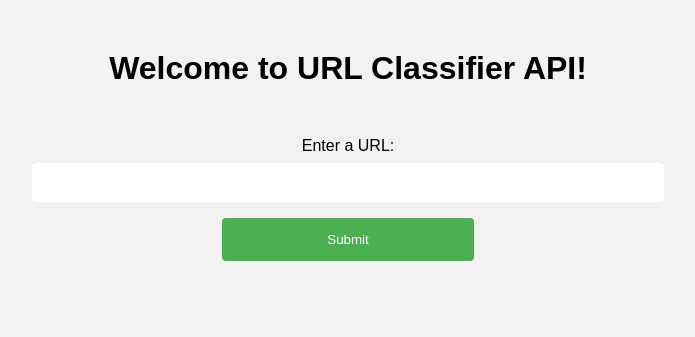
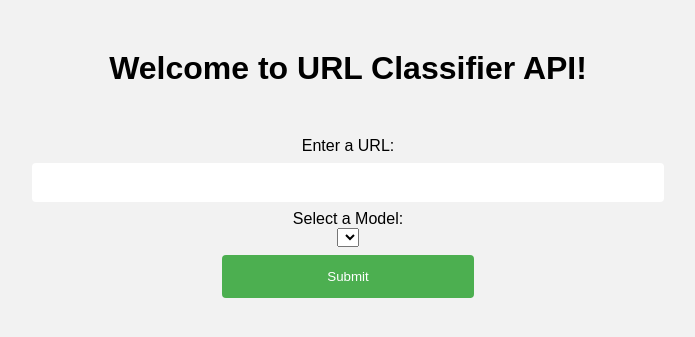
Before and after one commit to opelooo/Thesis_gui, a FastAPI app: page / in a window 1280 px wide. Shown: the top 337 px of the page, without its empty margins (292-987 px from the left). Run offline with FastAPI, Linux system fonts and the light colour scheme; data that the repository does not hold is empty; parts of the project's set-up code (start-up, migrations or seed data) failed here and were passed over.

Commit message:
restructure folder

```diff
--- a/main.py
+++ b/main.py
@@ -17,6 +17,11 @@ app = config.app
 
 templates = Jinja2Templates(directory="templates")
 
+@app.get("/models/")
+def get_models():
+    model_files = [f for f in os.listdir("Thesis_gui/models") if f.endswith('.h5')]
+    return {"models": model_files}
+
 @app.get("/", response_class=HTMLResponse)
 async def main(request: Request):
     return templates.TemplateResponse("index.html", {"request": request})
@@ -26,10 +31,10 @@ async def main(request: Request):
     return templates.TemplateResponse("index.html", {"request": request})
 
 @app.post('/predict')
-async def predict_route(item: Item):
+async def predict_route(url_input: URLInput):
     try:
         # Await the prediction result
-        prediction = await predict(item.url)
+        prediction = await predict(url_input.url)
 
         # Get the max accuracy prediction
         predicted_class = int(np.argmax(prediction))
--- a/templates/index.html
+++ b/templates/index.html
@@ -51,9 +51,22 @@
     </style>
     <script>
         window.onload = function () {
+            fetch('/models/')
+                .then(response => response.json())
+                .then(data => {
+                    var modelSelect = document.getElementById("model");
+                    data.models.forEach(model => {
+                        var option = document.createElement("option");
+                        option.value = model;
+                        option.textContent = model;
+                        modelSelect.appendChild(option);
+                    });
+                });
+
             document.getElementById("url-form").onsubmit = function (event) {
                 event.preventDefault();
                 var url = document.getElementById("url").value;
+                var model = document.getElementById("model").value;
                 if (!isUrl(url)) {
                     document.getElementById("prediction").textContent = "Fail: Text you give is not an URL";
                     return;
@@ -63,7 +76,7 @@
                     headers: {
                         'Content-Type': 'application/json'
                     },
-                    body: JSON.stringify({ url: url })
+                    body: JSON.stringify({ url: url, model_name: model })
                 }).then(response => response.json())
                     .then(data => {
                         if (data.status == "fail") {
@@ -99,8 +112,9 @@
     <h1>Welcome to URL Classifier API!</h1>
     <form id="url-form">
         <label for="url">Enter a URL:</label><br>
-        <input type="text" id="url" name="url">
-        <br>
+        <input type="text" id="url" name="url"><br>
+        <label for="model">Select a Model:</label><br>
+        <select id="model" name="model"></select><br>
         <input type="submit" value="Submit">
     </form>
     <p id="prediction"></p>
```
Also changed, not shown: functions.py (+10 -3 lines), dockerfile.txt (added), 2 other files.
